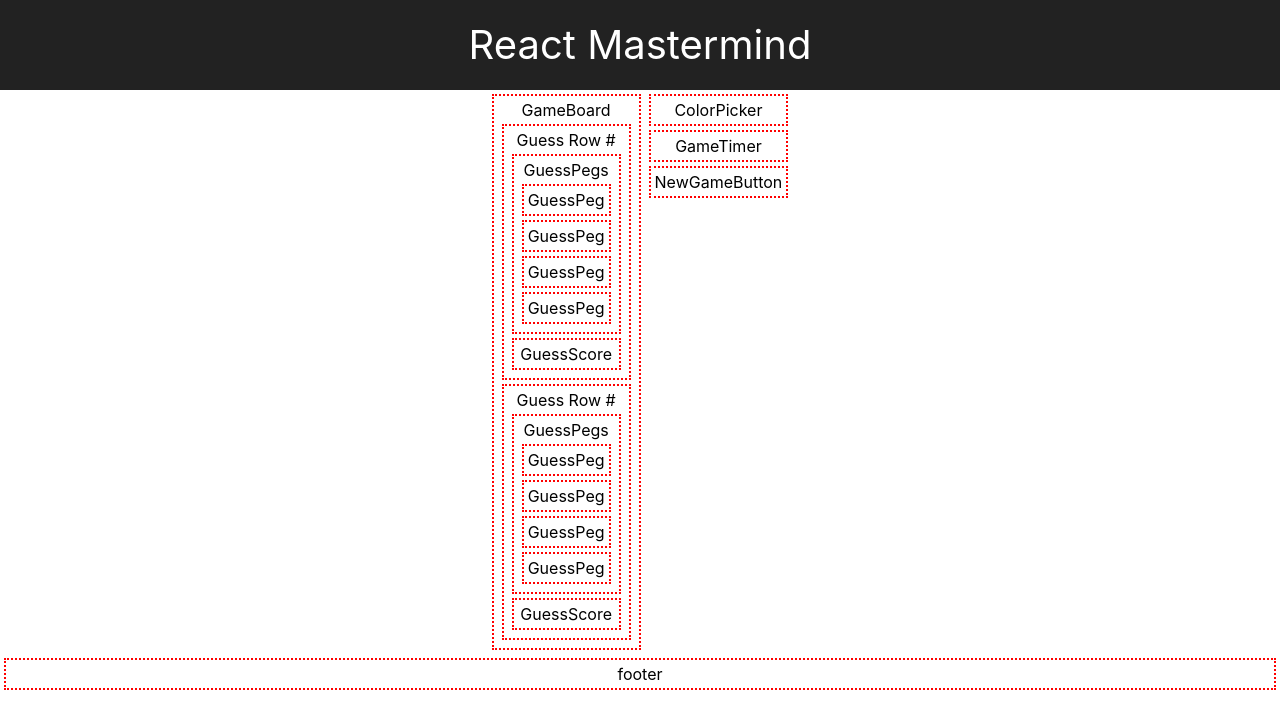
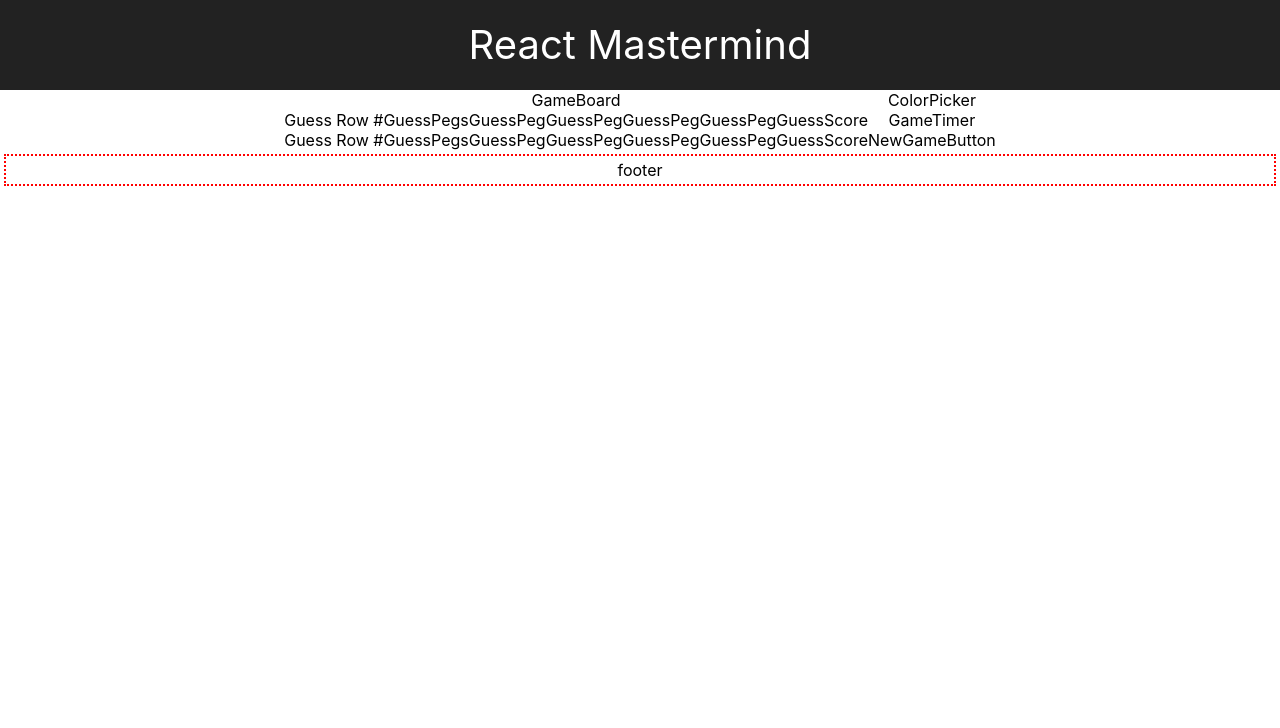
Before and after one commit to code-v1/master_mind, a React (Create React App) app: page / in a window 1280 px wide. Shown: the top 728 px of the page. Built offline with nearby package versions, Linux system fonts and the light colour scheme.

Commit message:
refactor components remove border and add flexbox

```diff
--- a/src/components/ColorPicker/ColorPicker.jsx
+++ b/src/components/ColorPicker/ColorPicker.jsx
@@ -2,7 +2,7 @@ import React from 'react';
 
 
 const ColorPicker = (props) => (
-    <div className='component'>
+    <div >
     ColorPicker
     </div>
 );
--- a/src/components/GameBoard/GameBoard.jsx
+++ b/src/components/GameBoard/GameBoard.jsx
@@ -2,7 +2,7 @@ import React from 'react';
 import GuessRow from '../GuessRow/GuessRow'
 
 const GameBoard = (props) => (
-    <div className='component'>
+    <div >
         GameBoard
         <GuessRow />
         <GuessRow />
--- a/src/components/GameTimer/GameTimer.jsx
+++ b/src/components/GameTimer/GameTimer.jsx
@@ -1,7 +1,7 @@
 import React from 'react'
 
 const GameTimer = (props) => (
-    <div className='component'>
+    <div >
     GameTimer
     </div>
 );
--- a/src/components/GuessPeg/GuessPeg.jsx
+++ b/src/components/GuessPeg/GuessPeg.jsx
@@ -1,7 +1,7 @@
 import React from 'react'
 
 const GuessPeg = (props) => (
-    <div className='component'>
+    <div >
         GuessPeg
     </div>
 );
--- a/src/components/GuessPegs/GuessPegs.jsx
+++ b/src/components/GuessPegs/GuessPegs.jsx
@@ -2,7 +2,7 @@ import React from 'react'
 import GuessPeg from '../GuessPeg/GuessPeg'
 
 const GuessPegs = (props) => (
-    <div className='component'>
+    <div className='flex-g'>
         GuessPegs
         <GuessPeg />
         <GuessPeg />
--- a/src/components/GuessRow/GuessRow.jsx
+++ b/src/components/GuessRow/GuessRow.jsx
@@ -3,7 +3,7 @@ import GuessPegs from '../GuessPegs/GuessPegs'
 import GuessScore from '../GuessScore/GuessScore'
 
 const GuessRow = (props) => (
-    <div className='component'>
+    <div className='flex-g'>
     Guess Row #
     <GuessPegs />
     <GuessScore />
--- a/src/components/GuessScore/GuessScore.jsx
+++ b/src/components/GuessScore/GuessScore.jsx
@@ -1,7 +1,7 @@
 import React from 'react'
 
 const GuessScore = (props) => (
-    <div className='component'>
+    <div >
     GuessScore
     </div>
 );
--- a/src/components/NewGameButton/NewGameButton.jsx
+++ b/src/components/NewGameButton/NewGameButton.jsx
@@ -1,7 +1,7 @@
 import React from 'react'
 
 const NewGameButton = (props) => (
-    <div className='component'>
+    <div >
     NewGameButton
     </div>
 )
```
Also changed, not shown: src/components/ScoreButton/ScoreButton.jsx (added, +10 -0 lines), src/components/footer/footer.jsx (deleted, +0 -10 lines).
